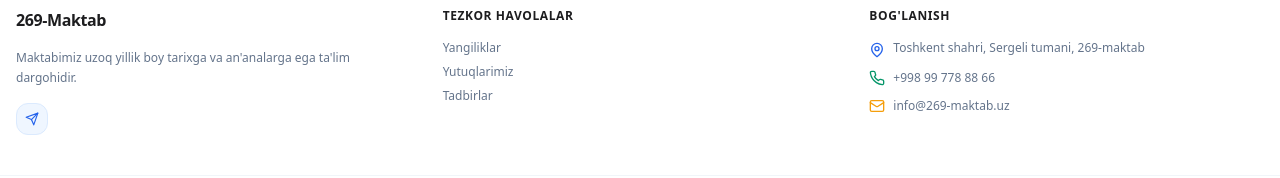
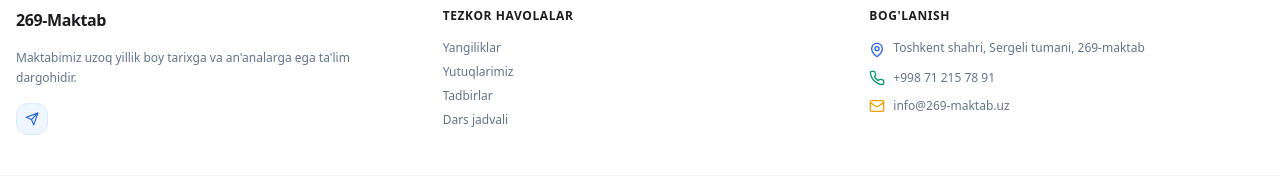
Before and after one commit to uzb754/maktab-sayt, a React (Vite) app in the folder 269/: page / in a window 1280 px wide. Shown: the part 3736-3914 px from the top of the page. Built offline with nearby package versions, Linux system fonts and the light colour scheme; no server answers; the database is empty.

Commit message:
Update footer interactive links and functionality in App.jsx

```diff
--- a/269/src/App.jsx
+++ b/269/src/App.jsx
@@ -95,6 +95,7 @@ function AppContent() {
                 <li><Link to="/news" className="hover:text-blue-600 transition">Yangiliklar</Link></li>
                 <li><Link to="/winners" className="hover:text-blue-600 transition">Yutuqlarimiz</Link></li>
                 <li><Link to="/events" className="hover:text-blue-600 transition">Tadbirlar</Link></li>
+                <li><Link to="/schedule" className="hover:text-blue-600 transition">Dars jadvali</Link></li>
               </ul>
             </div>
 
@@ -102,17 +103,37 @@ function AppContent() {
             <div className="space-y-4">
               <h4 className="font-semibold text-[#1D1D1F] text-xs uppercase tracking-wider">Bog'lanish</h4>
               <ul className="space-y-3 text-xs text-slate-500 font-light">
-                <li className="flex items-start gap-2">
-                  <MapPin className="w-4 h-4 text-blue-600 shrink-0 mt-0.5" />
-                  <span>Toshkent shahri, Sergeli tumani, 269-maktab</span>
+                {/* Lokatsiya bosilganda Yandex Kartadan ochiladi */}
+                <li>
+                  <a
+                    href="https://yandex.uz/maps/?text=Toshkent+shahri,+Sergeli+tumani,+269-maktab"
+                    target="_blank"
+                    rel="noopener noreferrer"
+                    className="flex items-start gap-2 hover:text-blue-600 transition group"
+                  >
+                    <MapPin className="w-4 h-4 text-blue-600 shrink-0 mt-0.5 group-hover:scale-110 transition-transform" />
+                    <span>Toshkent shahri, Sergeli tumani, 269-maktab</span>
+                  </a>
                 </li>
-                <li className="flex items-center gap-2">
-                  <Phone className="w-4 h-4 text-emerald-600 shrink-0" />
-                  <span>+998 99 778 88 66</span>
+                {/* Telefon raqam bosilganda qo'ng'iroq qilish oynasiga o'tadi */}
+                <li>
+                  <a
+                    href="tel:+998712157891"
+                    className="flex items-center gap-2 hover:text-emerald-600 transition group"
+                  >
+                    <Phone className="w-4 h-4 text-emerald-600 shrink-0 group-hover:scale-110 transition-transform" />
+                    <span>+998 71 215 78 91</span>
+                  </a>
                 </li>
-                <li className="flex items-center gap-2">
-                  <Mail className="w-4 h-4 text-amber-500 shrink-0" />
-                  <span>info@269-maktab.uz</span>
+                {/* Email bosilganda sayt bosh sahifasiga qayta o'tadi */}
+                <li>
+                  <Link
+                    to="/"
+                    className="flex items-center gap-2 hover:text-amber-500 transition group"
+                  >
+                    <Mail className="w-4 h-4 text-amber-500 shrink-0 group-hover:scale-110 transition-transform" />
+                    <span>info@269-maktab.uz</span>
+                  </Link>
                 </li>
               </ul>
             </div>
```
Also changed, not shown: 269/src/components/Footer.jsx (line endings or trailing spaces).
